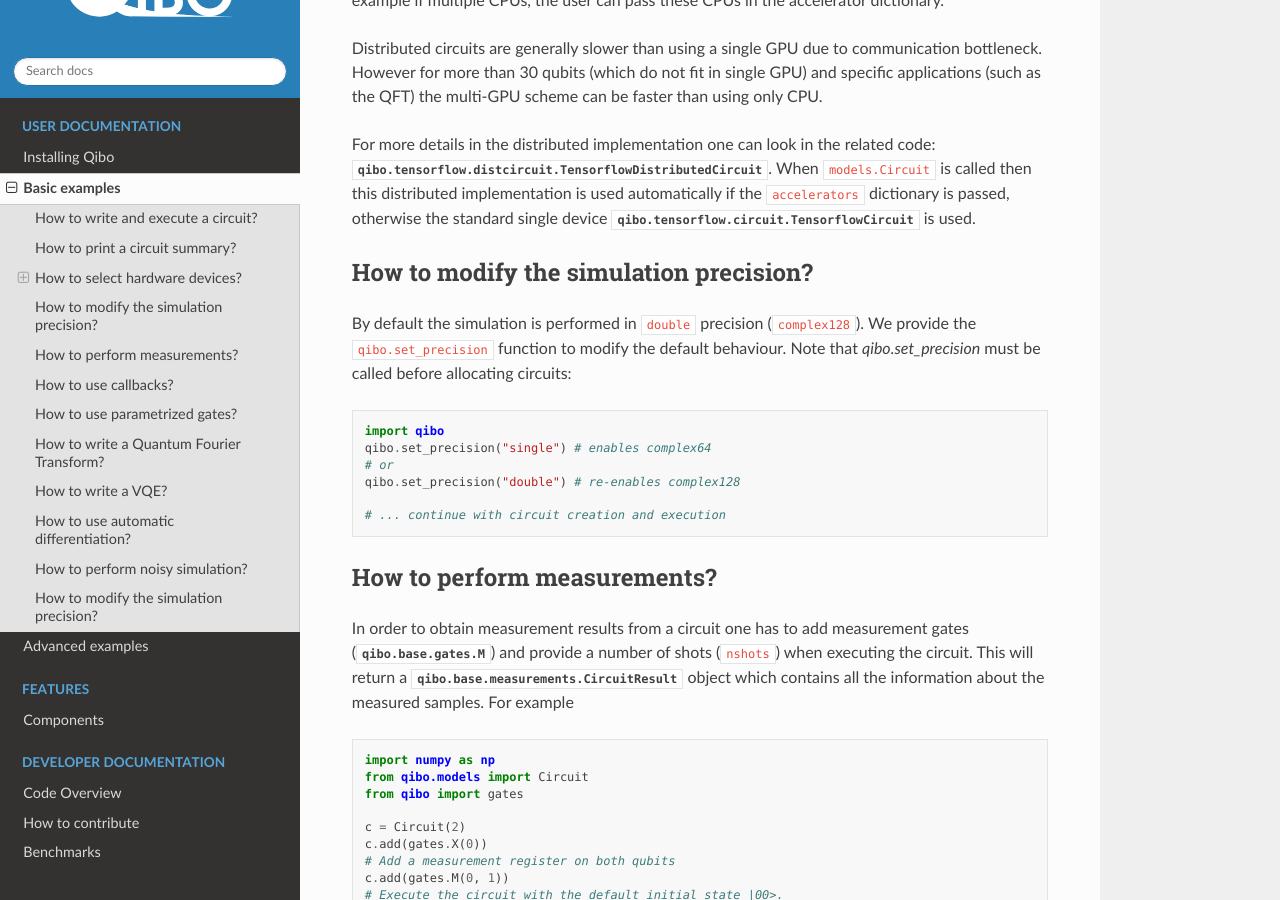
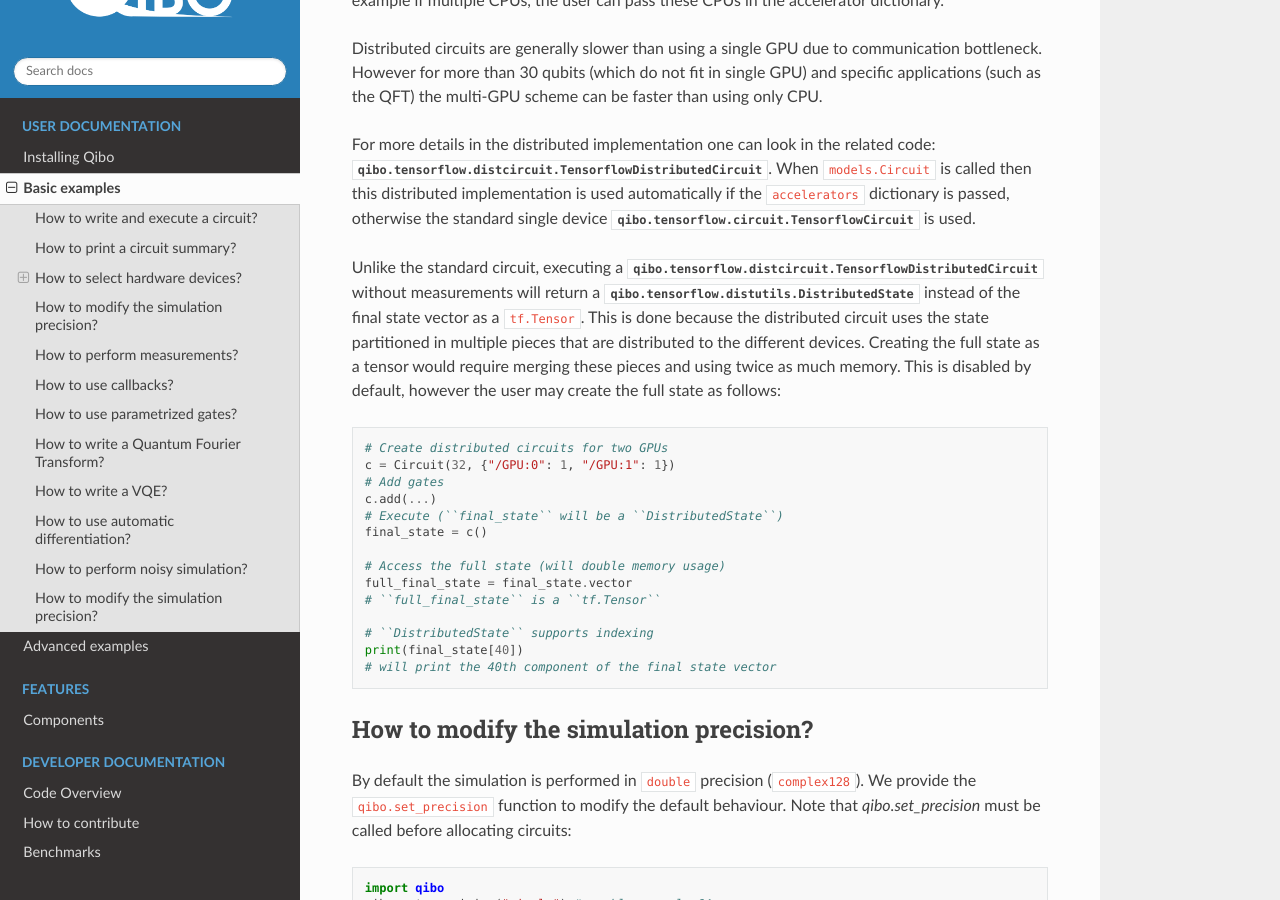
Before and after one commit to qiboteam/qibo, a Sphinx documentation site: the page built from doc/source/examples.rst, in a window 1280 px wide and 900 px high, scrolled down 4101 px. Built offline with Sphinx 7.4.7 and the Read the Docs theme 2.0.0, drawn with Linux system fonts in a browser that asks for light colours.

Commit message:
Update examples

```diff
--- a/doc/source/examples.rst
+++ b/doc/source/examples.rst
@@ -229,6 +229,33 @@ code: :class:`qibo.tensorflow.distcircuit.TensorflowDistributedCircuit`. When
 ``models.Circuit`` is called then this distributed implementation is used automatically
 if the ``accelerators`` dictionary is passed, otherwise the standard single device
 :class:`qibo.tensorflow.circuit.TensorflowCircuit` is used.
+
+Unlike the standard circuit, executing a
+:class:`qibo.tensorflow.distcircuit.TensorflowDistributedCircuit` without
+measurements will return a
+:class:`qibo.tensorflow.distutils.DistributedState` instead of the final
+state vector as a ``tf.Tensor``. This is done because the distributed circuit
+uses the state partitioned in multiple pieces that are distributed to the
+different devices. Creating the full state as a tensor would require merging
+these pieces and using twice as much memory. This is disabled by default,
+however the user may create the full state as follows:
+
+.. code-block::  python
+
+    # Create distributed circuits for two GPUs
+    c = Circuit(32, {"/GPU:0": 1, "/GPU:1": 1})
+    # Add gates
+    c.add(...)
+    # Execute (``final_state`` will be a ``DistributedState``)
+    final_state = c()
+
+    # Access the full state (will double memory usage)
+    full_final_state = final_state.vector
+    # ``full_final_state`` is a ``tf.Tensor``
+
+    # ``DistributedState`` supports indexing
+    print(final_state[40])
+    # will print the 40th component of the final state vector
 
 
 How to modify the simulation precision?
```
Also changed, not shown: 2 other files.
